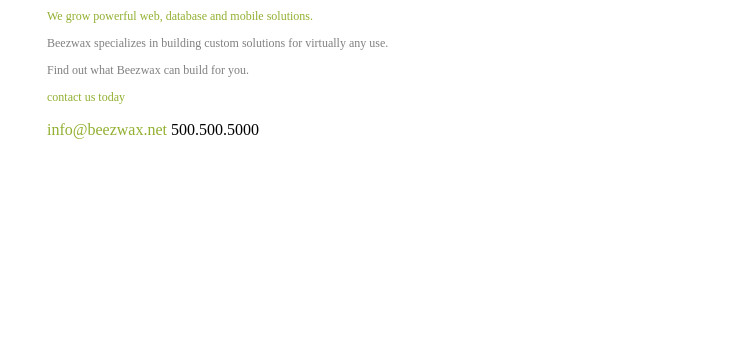
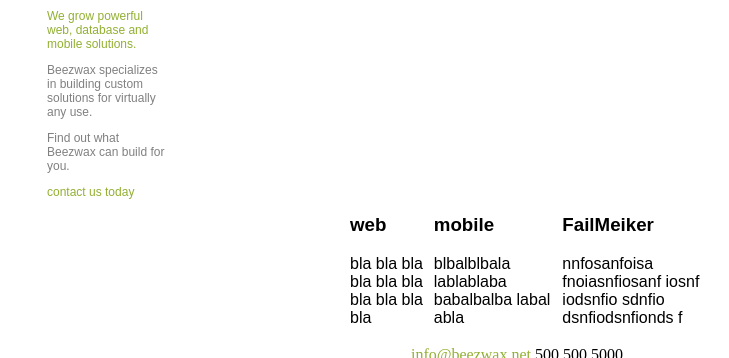
Before and after one commit to johnnycaja/beezwax_clon, a plain HTML site: page index.html in a window 1280 px wide. Shown: the part 446-804 px from the top of the page, without its empty margins (101-830 px from the left). Drawn offline with Linux system fonts and the light colour scheme.

Commit message:
agregue columnas del medio, formatos de las mismas y alineacion de estas y footer

```diff
--- a/index.html
+++ b/index.html
@@ -14,9 +14,26 @@
 			</div>
 		<div id="left_column">
 			<p><a href="/what.html">We grow powerful web, database and mobile solutions.<a></p>
-		<p>Beezwax specializes in building custom solutions for virtually any use.</p>
-		<p>Find out what Beezwax can build for you.</p>
+			<p>Beezwax specializes in building custom solutions for virtually any use.</p>				<p>Find out what Beezwax can build for you.</p>
 			<p><a href="/contact.html">contact us today</a></p>
+		</div>
+		<div id="middle_columns">
+		<table id="sections">
+   			<tr>
+        		<td>
+        			<h3>web</h3>
+        			<p>bla bla bla bla bla bla bla bla bla bla</p>
+        		</td>
+        		<td>
+        			<h3>mobile</h3>
+        			<p>blbalblbala lablablaba babalbalba labal abla</p>
+        		</td>
+        		<td>
+        			<h3>FailMeiker</h3>
+        			<p>nnfosanfoisa fnoiasnfiosanf iosnf iodsnfio sdnfio dsnfiodsnfionds f</p>
+        		</td>
+    		</tr>
+    	</table>
 		</div>
 		<div id="footer">
 		<p><a href="mailto:info@beezwax.net">info@beezwax.net</a> 500.500.5000</p>
--- a/style.css
+++ b/style.css
@@ -29,24 +29,36 @@ a:active {
 	background-color: white;
 	margin: auto;
 }
+
 #header {
 	background-color: white;
 	text-align: left;
 	padding: 5px;
 }
+
 #content{
 	background-color: white;
 	padding: 20px;
 	margin: auto;
 }
+
+#middle_columns {
+	font-family: Arial, helvetica, serif;
+	position: relative;
+	left: 300px;
+	width: 400px;
+}
+
+
 #footer {
 	background-color: white;
-	margin: auto;
+	position: absolute;
+	left: 512px;
 }
 
 #left_column {
-	width: 120px
-	font-family: Arial;
+	width: 120px;
+	font-family: Arial, helvetica, serif;
 	font-size: 12px;
-	color: grey
+	color: gray;
 }
```
Lines whose indentation alone changed are shown as unchanged.
